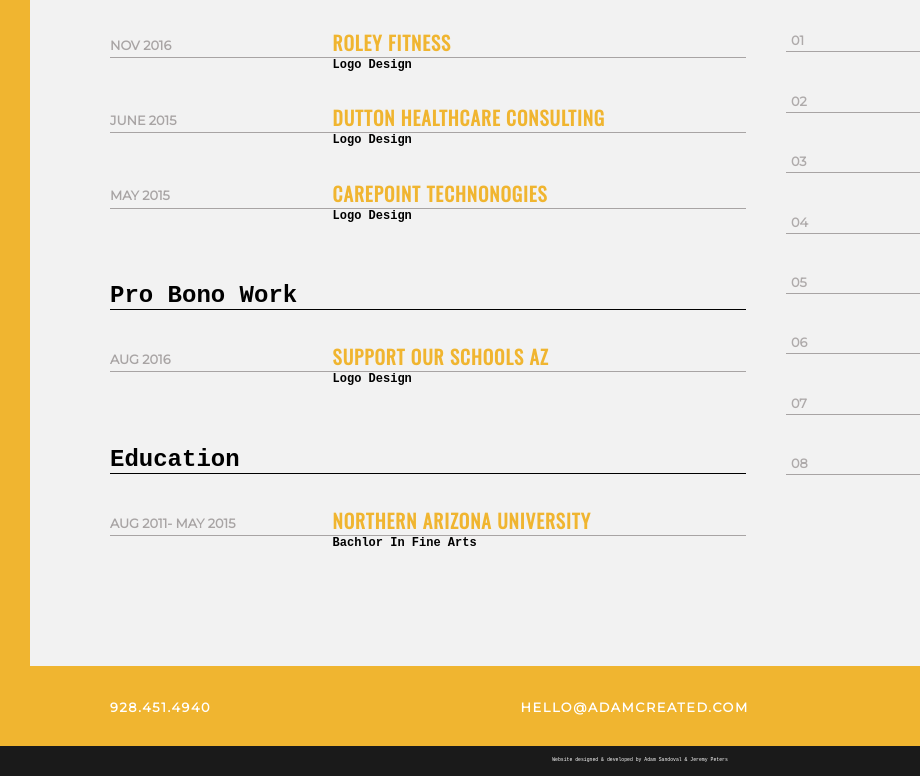
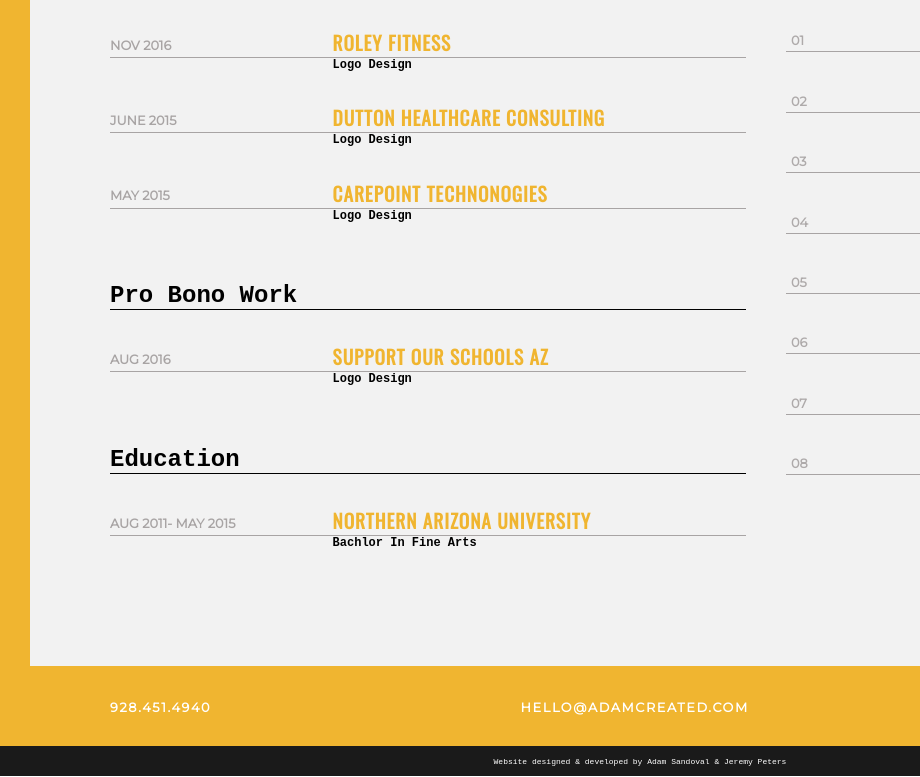
Before and after one commit to adamsandoval/adamsandoval.github.io, a plain HTML site: page index.html in a window 1280 px wide. Shown: the part 2695-3472 px from the top of the page, 0-920 px from the left. Drawn offline with nearby package versions, Linux system fonts and the light colour scheme; a web font is replaced by a local one.

Commit message:
Changed .website__info-text
.5rem on line 788

```diff
--- a/css/main.css
+++ b/css/main.css
@@ -785,13 +785,13 @@
 .website__info_text {
 
 	margin: 0;
-	font-size: .3rem;
+	font-size: .5rem;
 	text-align: center;
 	color:#ffffff;
 	font-family: 'Overpass Mono', monospace;
 	padding-left: 10px;
 	padding-right: 10px;
-	padding-top: 0;
+	padding-top: 2px;
 	padding-bottom: 0;
 }
 
```
